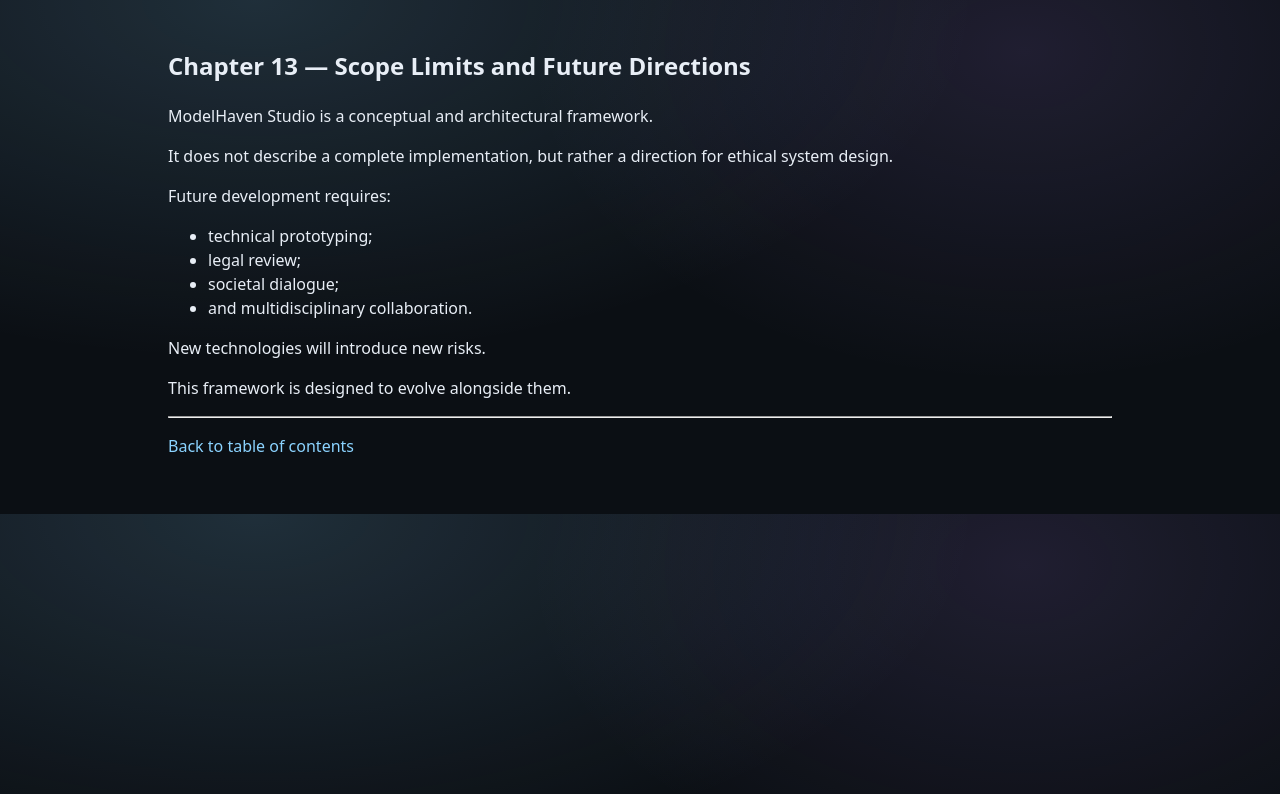
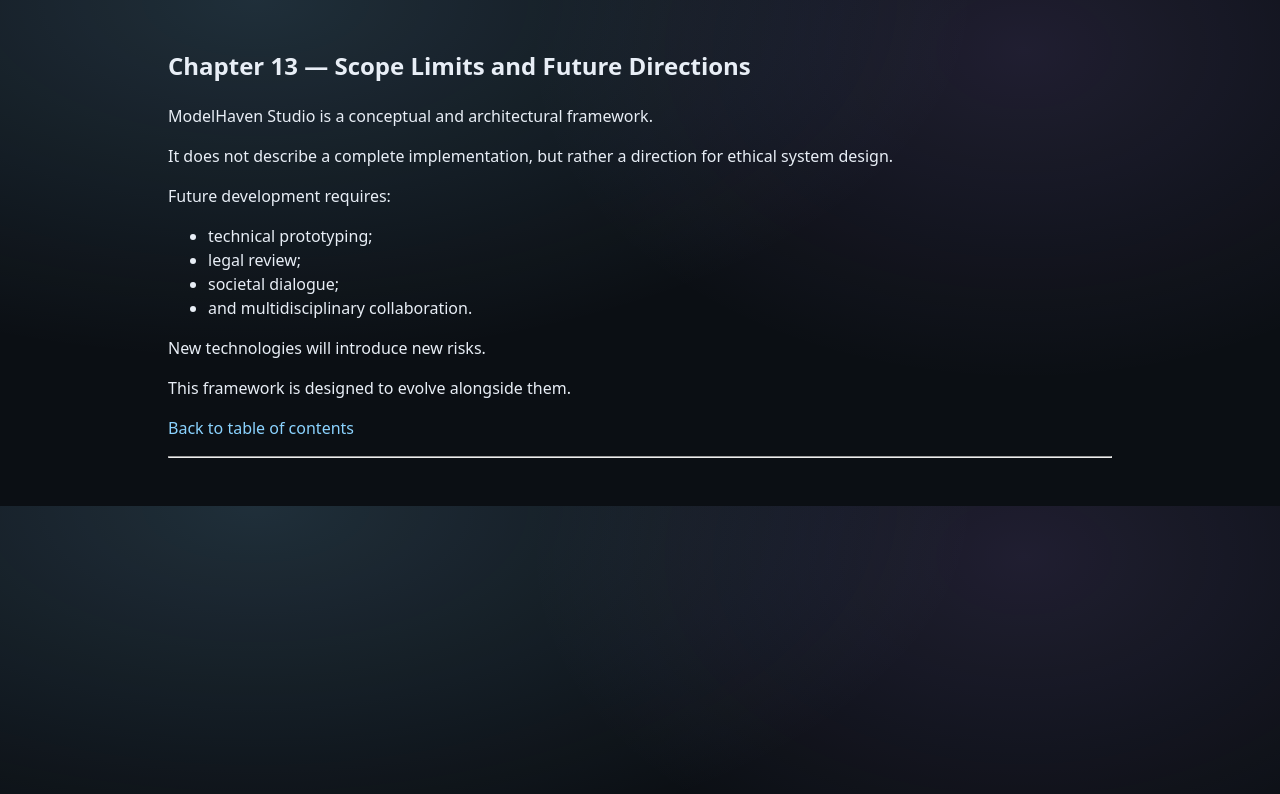
Before and after one commit to MartijnBruzzese/ModelHaven-Studio, a Jekyll site: the page built from WHITE_PAPERS/EN/MODELHAVEN_STUDIO_EN/14_CHAPTER_13_SCOPE_LIMITS_AND_FUTURE_DIRECTIONS.md, in a window 1280 px wide. Shown: the top 794 px of the page. Built offline with Jekyll 4.4.1, drawn with Linux system fonts in a browser that asks for light colours; our own code applies the rules of GitHub Pages for plain Markdown files.

Commit message:
Update 14_CHAPTER_13_SCOPE_LIMITS_AND_FUTURE_DIRECTIONS.md

```diff
--- a/WHITE_PAPERS/EN/MODELHAVEN_STUDIO_EN/14_CHAPTER_13_SCOPE_LIMITS_AND_FUTURE_DIRECTIONS.md
+++ b/WHITE_PAPERS/EN/MODELHAVEN_STUDIO_EN/14_CHAPTER_13_SCOPE_LIMITS_AND_FUTURE_DIRECTIONS.md
@@ -1,4 +1,4 @@
-<a id="h13"></a>
+<a id="ch-13"></a>
 ## Chapter 13 — Scope Limits and Future Directions
 
 ModelHaven Studio is a conceptual and architectural framework.
@@ -16,6 +16,6 @@ New technologies will introduce new risks.
 
 This framework is designed to evolve alongside them.
 
+[Back to table of contents](#table-of-contents)
+
 ---
-
-[Back to table of contents](#table-of-contents)
```
